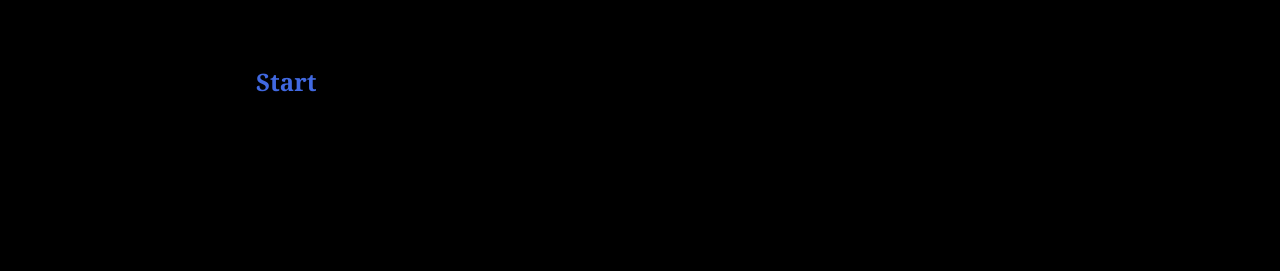
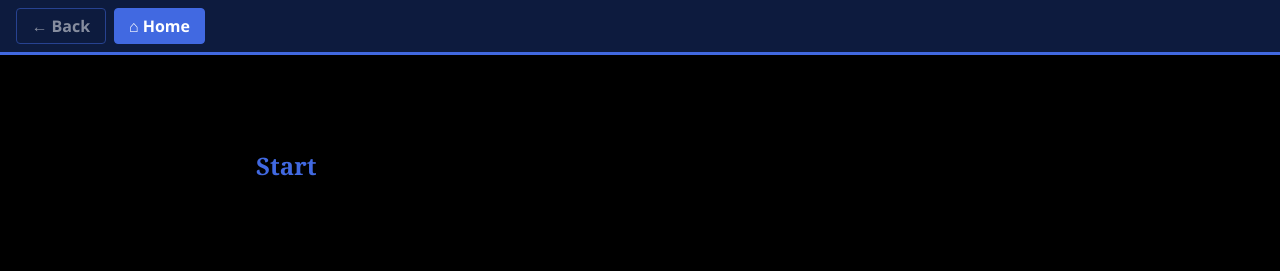
Before and after one commit to preidbathspa/flowchart, a plain HTML site: page index.html in a window 1280 px wide. Drawn offline with Linux system fonts and the light colour scheme.

Commit message:
Update index.html

```diff
--- a/index.html
+++ b/index.html
@@ -22,6 +22,74 @@ a:hover {
 
   color:#00BFFF;
 
+}
+
+/* ---- Top navigation bar (Home / Back) ---- */
+tw-sidebar {
+  display: none;
+}
+
+tw-story {
+  padding-top: calc(5% + 3.5em);
+}
+
+.story-nav {
+  position: fixed;
+  top: 0;
+  left: 0;
+  right: 0;
+  z-index: 1000;
+  display: flex;
+  align-items: center;
+  gap: 0.5em;
+  padding: 0.5em 1em;
+  background-color: #0d1b3e;
+  border-bottom: 3px solid #4169e1;
+  box-shadow: 0 2px 6px rgba(0, 0, 0, 0.6);
+  font-family: "Segoe UI", Helvetica, Arial, sans-serif;
+  font-size: 1rem;
+  line-height: 1.4;
+}
+
+.story-nav tw-link,
+.story-nav .nav-btn {
+  display: inline-block;
+  padding: 0.35em 0.9em;
+  border: 1px solid #4169e1;
+  border-radius: 4px;
+  background-color: transparent;
+  color: #ffffff;
+  font-weight: 600;
+  text-decoration: none;
+  transition: background-color .2s ease-in-out;
+}
+
+.story-nav tw-link,
+.story-nav tw-link:hover,
+.story-nav tw-link:active,
+.story-nav .visited,
+.story-nav .visited:hover {
+  color: #ffffff;
+}
+
+.story-nav tw-link:hover,
+.story-nav tw-link:focus-visible {
+  background-color: #4169e1;
+}
+
+.story-nav tw-link:focus-visible {
+  outline: 2px solid #00BFFF;
+  outline-offset: 2px;
+}
+
+.story-nav .nav-disabled {
+  opacity: 0.5;
+  cursor: default;
+}
+
+.story-nav .nav-current {
+  background-color: #4169e1;
+  cursor: default;
 }</style><script role="script" id="twine-user-script" type="text/twine-javascript"></script><tw-passagedata pid="1" name="Start" tags="" position="675,500" size="100,100">[[Start-&gt;Gather item details]]</tw-passagedata><tw-passagedata pid="2" name="Gather item details" tags="" position="850,500" size="100,100">Gather the article or item details. Make a note of them (the reference).
 
 (Keep in mind the question, &#39;What is the user searching for?&#39;)
@@ -105,7 +173,10 @@ Is the item (article, book etc) part of our collection / holdings?
 [[Yes-&gt;WORKAROUND!]]
 
 [[No-&gt;ILL!]]
-</tw-passagedata></tw-storydata>
+</tw-passagedata><tw-passagedata pid="16" name="Navigation" tags="header" position="500,500" size="100,100">{&lt;nav class=&quot;story-nav&quot; aria-label=&quot;Page navigation&quot;&gt;
+(if: (history:)&#39;s length &gt; 0)[(link-undo: &quot;← Back&quot;)](else:)[&lt;span class=&quot;nav-btn nav-disabled&quot; aria-disabled=&quot;true&quot;&gt;← Back&lt;/span&gt;]
+(if: (passage:)&#39;s name is &quot;Start&quot;)[&lt;span class=&quot;nav-btn nav-current&quot; aria-current=&quot;page&quot;&gt;⌂ Home&lt;/span&gt;](else:)[(link-goto: &quot;⌂ Home&quot;, &quot;Start&quot;)]
+&lt;/nav&gt;}</tw-passagedata></tw-storydata>
 <script title="Twine engine code" data-main="harlowe">(function(){"use strict";
 var require,define;!function(){var e={},r={};require=function(i){var n=e[i];return n&&(r[i]=n[1].apply(void 0,n[0].map(require)),e[i]=void 0),r[i]},(define=function(r,i,n){if("function"==typeof r)return r();e[r]=[i,n]}).amd=!0}();/*!
  * https://github.com/paulmillr/es6-shim
```
